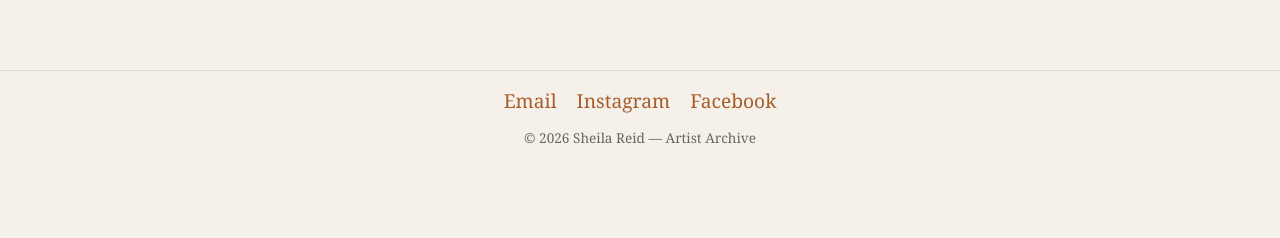
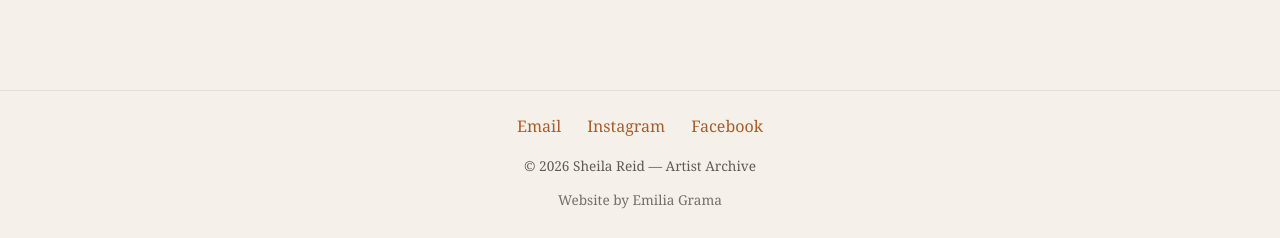
Before and after one commit to emiliagrama/sheila-reid-artist, a React (Vite) app: page /artworks in a window 1280 px wide. Shown: the part 5989-6227 px from the top of the page. Before the commit the page ends 6162 px from the top, so only its background shows below. Built offline with nearby package versions, Linux system fonts and the light colour scheme.

Commit message:
Add footer credit and polish footer layout

```diff
--- a/src/components/Footer.jsx
+++ b/src/components/Footer.jsx
@@ -27,6 +27,16 @@ export default function Footer() {
         <p className="footerNote">
           © {new Date().getFullYear()} Sheila Reid — Artist Archive
         </p>
+        <p className="footerCredit">
+          Website by{" "}
+          <a
+            href="https://emiliagrama.com/"
+            target="_blank"
+            rel="noopener noreferrer"
+          >
+            Emilia Grama
+          </a>
+        </p>
 
       </div>
     </footer>
--- a/src/styles/footer.css
+++ b/src/styles/footer.css
@@ -1,7 +1,7 @@
 .siteFooter {
-  margin-top: 50px;
-  border-top: 1px solid rgba(0,0,0,0.1);
-  padding: 16px 14px 12px;
+  margin-top: 70px;
+  border-top: 1px solid rgba(0,0,0,0.08);
+  padding: 24px 14px 18px;
 }
 
 .footerInner {
@@ -13,17 +13,16 @@
 .footerLinks {
   display: flex;
   justify-content: center;
-  gap: 20px;
-  margin-bottom: 14px;
+  gap: 26px;
+  margin-bottom: 18px;
 }
 
 .footerLinks a {
   text-decoration: none;
-  color: inherit;
-  font-size: 1.2rem;
+  font-size: 1rem;
+  color: #994309;
   opacity: 0.85;
-  transition: opacity 0.2s ease;
-  color: #994309;
+  transition: opacity 0.25s ease;
 }
 
 .footerLinks a:hover {
@@ -32,5 +31,23 @@
 
 .footerNote {
   font-size: 0.85rem;
-  opacity: 0.7;
+  opacity: 0.75;
+  line-height: 1.6;
 }
+
+.footerCredit {
+  font-size: 0.85rem;
+  opacity: 0.65;
+  margin-top: 6px;
+}
+
+.footerCredit a {
+  color: inherit;
+  text-decoration: none;
+  border-bottom: 1px solid transparent;
+  transition: border-color 0.25s ease;
+}
+
+.footerCredit a:hover {
+  border-bottom: 1px solid rgba(0,0,0,0.35);
+}
```
